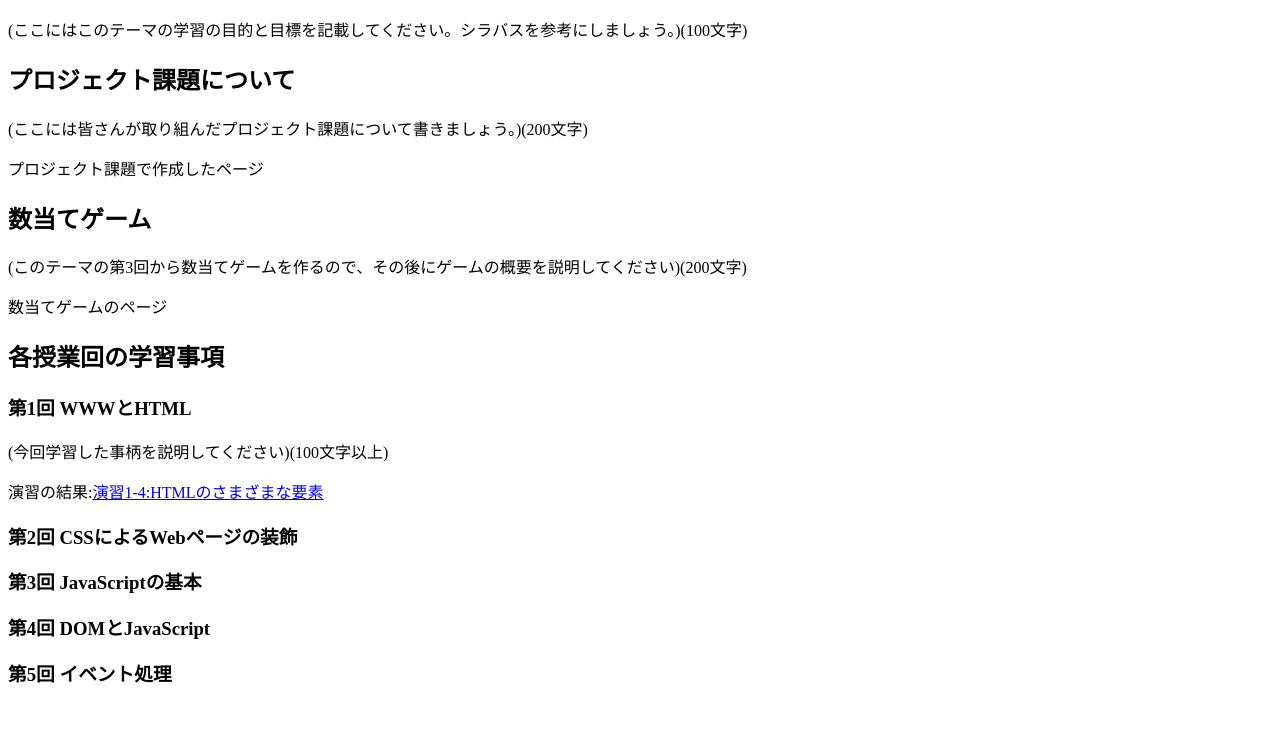
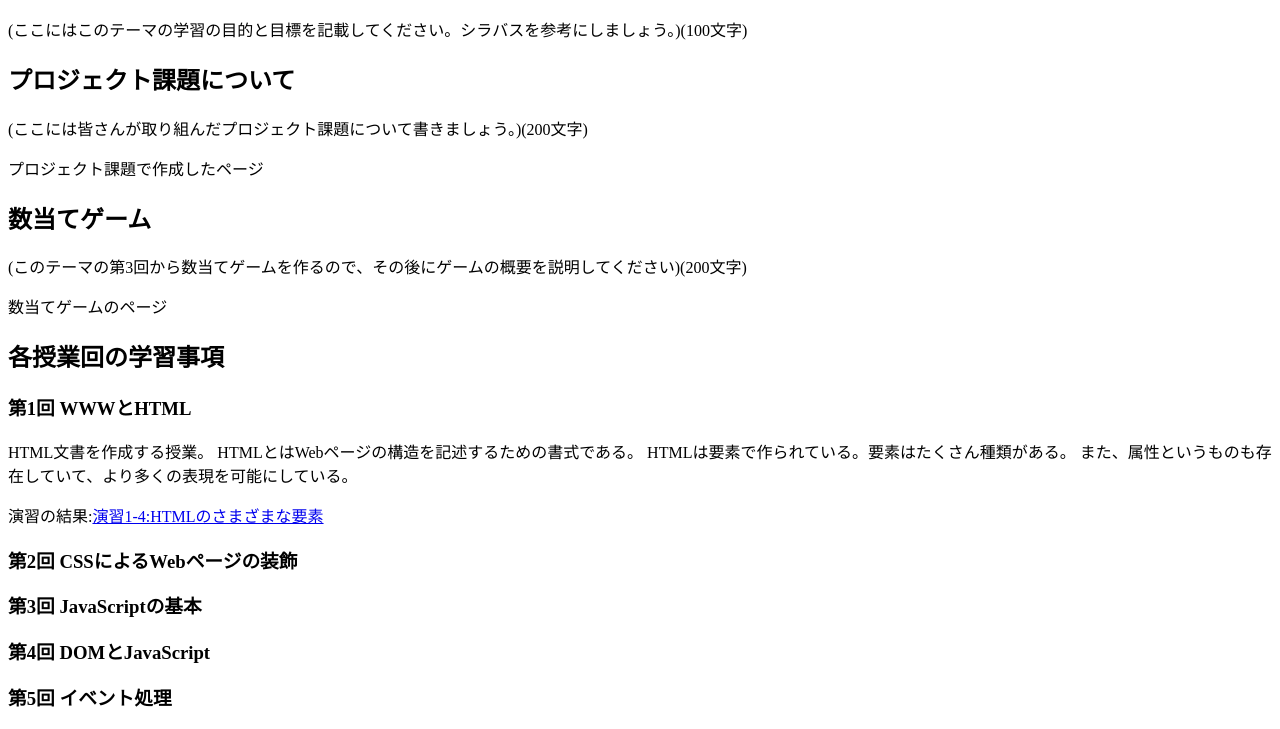
Before and after one commit to G384242023/medialabo, a plain HTML site: page index.html in a window 1280 px wide. Shown: the part 127-856 px from the top of the page. Before the commit the page ends 832 px from the top, so only its background shows below. Drawn offline with Linux system fonts and the light colour scheme.

Commit message:
第一回

```diff
--- a/index.html
+++ b/index.html
@@ -16,7 +16,11 @@
     <p>数当てゲームのページ<a></a></p>
     <h2>各授業回の学習事項</h2>
     <h3>第1回 WWWとHTML</h3>
-    <p>(今回学習した事柄を説明してください)(100文字以上)</p>
+    <p>HTML文書を作成する授業。
+      HTMLとはWebページの構造を記述するための書式である。
+      HTMLは要素で作られている。要素はたくさん種類がある。
+      また、属性というものも存在していて、より多くの表現を可能にしている。
+      </p>
     <p>演習の結果:<a href="practice-html/elements.html"
                   title="演習1-4"
                   target="_blank">演習1-4:HTMLのさまざまな要素</a>
```
Also changed, not shown: practice-html/structure.html (added, +14 -0 lines), practice-html/JWST_spacecraft_model_2.png (added).
